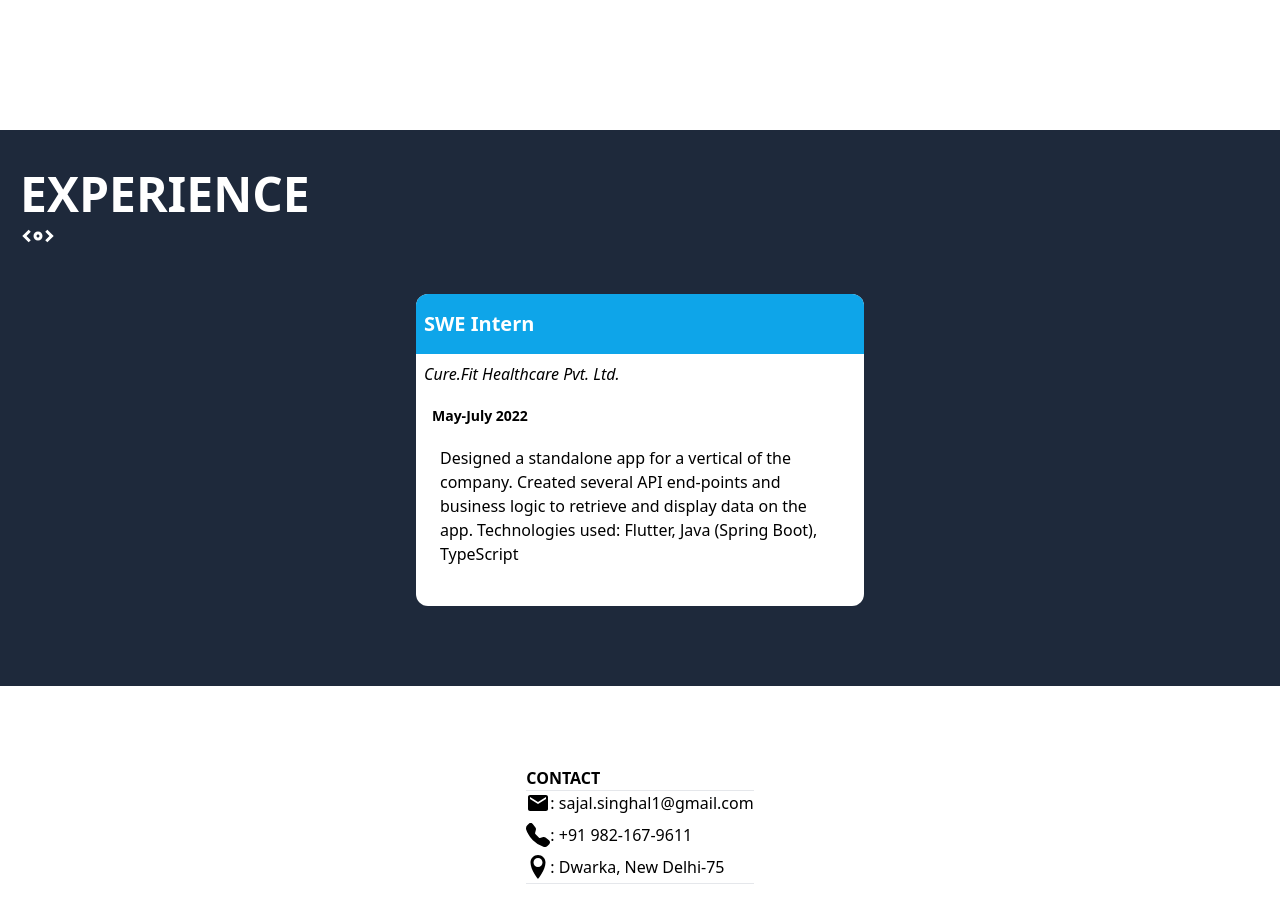
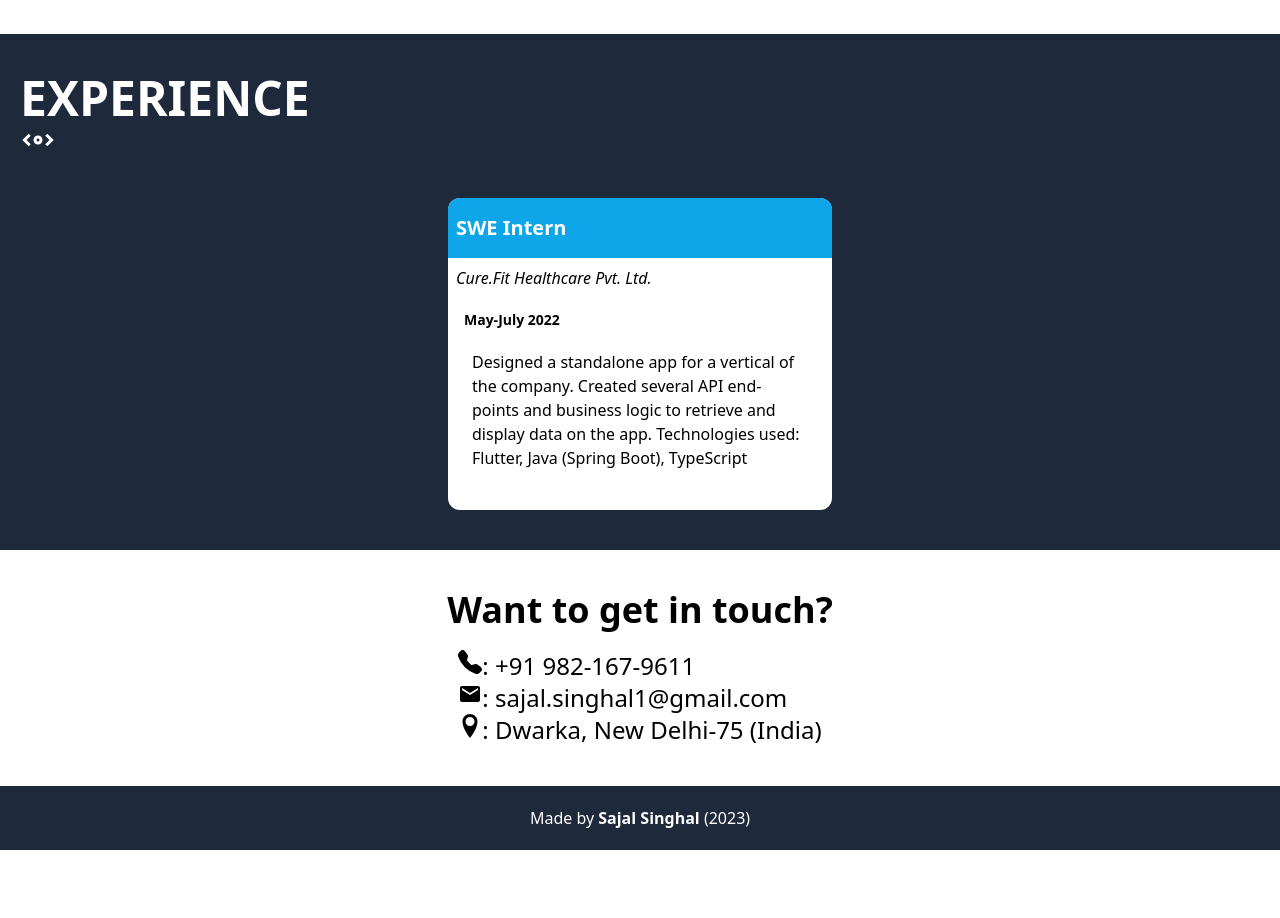
Before and after one commit to SSReal/portfolio-vnext, a Next.js app: page / in a window 1280 px wide. Shown: the part 1380-2298 px from the top of the page. After the commit the page ends 2230 px from the top, so only its background shows below. Built offline with nearby package versions, Linux system fonts and the light colour scheme.

Commit message:
final design

```diff
--- a/components/ExperienceDisplay.tsx
+++ b/components/ExperienceDisplay.tsx
@@ -4,7 +4,7 @@ function ExpDisplay({ exp }: {
     exp: Experience
 }) {
     return (
-        <div className="flex flex-col bg-white overflow-hidden rounded-xl justify-start max-w-md sm:mx-5 my-10 flex-grow-0 flex-shrink-0 hover:scale-105 transition-transform">
+        <div className="flex flex-col bg-white overflow-hidden rounded-xl justify-start max-w-sm sm:mx-5 my-10 flex-grow-0 flex-shrink-0 hover:scale-105 transition-transform">
             <h1 className=" text-white py-4 px-2 mb-2 text-xl font-bold bg-sky-500"> {exp.title}</h1>
             <h2 className="px-2 mb-2 text-md italic"> {exp.company}</h2>
             <h2 className="px-4 font-bold text-sm py-3">{exp.dateRange}</h2>
--- a/pages/index.tsx
+++ b/pages/index.tsx
@@ -19,9 +19,9 @@ import { AiOutlineMenu } from "react-icons/ai"
 import { FaArrowUp } from "react-icons/fa"
 import Experience from "../components/experience";
 import ExpDisplay from "../components/ExperienceDisplay";
-import {CgScrollH} from "react-icons/cg";
-import {BsFillTelephoneFill} from "react-icons/bs";
-import {ImLocation} from "react-icons/im";
+import { CgScrollH } from "react-icons/cg";
+import { BsFillTelephoneFill } from "react-icons/bs";
+import { ImLocation } from "react-icons/im";
 
 function Home({ projects, experience }: { projects: Project[], experience: Experience[] }) {
 
@@ -42,6 +42,7 @@ function Home({ projects, experience }: { projects: Project[], experience: Exper
                 <meta property="description" content="Portfolio of Sajal Singhal" />
                 <title>Sajal Singhal | Developer</title>
             </Head>
+
             <main>
                 <button className={`sticky top-0 md:hidden bg-slate-900 text-white p-3 ${!menu && "rounded-br-lg"} z-20`} onClick={() => setMenu(!menu)}><AiOutlineMenu /></button>
                 {
@@ -61,7 +62,7 @@ function Home({ projects, experience }: { projects: Project[], experience: Exper
                             <h1 className="text-5xl pb-2 text-sky-700 font-bold drop-shadow-sm">Sajal Singhal</h1>
                             <h2 className=" text-xl pb-2">Developer, Designer, CS Enthusiast</h2>
 
-                            <div className="flex max-w-xl justify-evenly text-2xl px-10 py-5 mx-auto">
+                            <div className="flex max-w-xl justify-evenly text-5xl px-10 py-5 mx-auto">
                                 <Link target="_blank" href="https://github.com/SSReal">
                                     <AiFillGithub />
                                 </Link>
@@ -90,7 +91,7 @@ function Home({ projects, experience }: { projects: Project[], experience: Exper
 
                 {/* Skills Section */}
                 <div id="skills" />
-                <section className="w-full my-10 bg-slate-800 overflow:hidden text-sky-300 text-7xl flex justify-center mx-auto py-10 px-20 flex-wrap">
+                <section className=" w-full my-10 bg-slate-800 overflow:hidden text-sky-300 text-7xl flex justify-center mx-auto py-10 px-20 flex-wrap">
                     <div className="text-center">
                         <DiReact />
                         <p className="text-sm text-white font-semibold" >React</p>
@@ -123,7 +124,7 @@ function Home({ projects, experience }: { projects: Project[], experience: Exper
 
                 {/* Projects Section */}
                 <div id="projects" />
-                <section className=" my-20 md:max-w-full mx-auto px-5 pb-10">
+                <section className=" md:max-w-full mx-auto px-5 pb-10">
                     <h1 className="text-5xl font-bold pt-10">PROJECTS</h1>
                     <p className="text-4xl"><CgScrollH /></p>
                     <div className="hide-scrollbar flex overflow-x-scroll items-stretch">
@@ -135,37 +136,36 @@ function Home({ projects, experience }: { projects: Project[], experience: Exper
 
                 {/* Experience Section */}
                 <div id="experience" />
-                <section className="bg-slate-800 my-20 md:max-w-full mx-auto px-5 pb-10">
+                <section className="bg-slate-800 md:max-w-full mx-auto px-5">
                     <h1 className="text-5xl text-white pt-10 font-bold self-start">EXPERIENCE</h1>
                     <p className="text-white text-4xl"><CgScrollH /></p>
                     <div className="flex justify-center gap:5">
-                    {
-                        experience.map((exp, idx) => <ExpDisplay key={idx} exp={exp} />)
-                    }
+                        {
+                            experience.map((exp, idx) => <ExpDisplay key={idx} exp={exp} />)
+                        }
                     </div>
                 </section>
 
                 {/* Contact Section */}
-                <div id="contact" />
-                <section className="w-max mx-auto pb-10">
-                    <b>CONTACT</b>
-                    <hr/>
-                    <div className="flex pb-1">
-                        <MdEmail className="text-2xl"/>
-                        <p>: sajal.singhal1@gmail.com</p>
+                <div id = "contact" />
+                <section className="text-2xl flex flex-col items-center py-10">
+                    <h1 className="text-4xl font-bold mb-5">Want to get in touch?</h1>
+                    <div>
+                        <div className="flex">
+                            <BsFillTelephoneFill className="text-2xl" />: +91 982-167-9611
+                        </div>
+                        <div className="flex">
+                            <MdEmail className="text-2xl" />: sajal.singhal1@gmail.com
+                        </div>
+                        <div className="flex">
+                            <ImLocation className="text-2xl" />: Dwarka, New Delhi-75 (India)
+                        </div>
                     </div>
-                    <div className="flex py-1">
-                        <BsFillTelephoneFill className="text-2xl"/>
-                        <p>: +91 982-167-9611</p>
-                    </div>
-                    <div className="flex py-1">
-                        <ImLocation className="text-2xl"/>
-                        <p>: Dwarka, New Delhi-75</p>
-                    </div>
-                    <hr/>
                 </section>
             </main>
-
+            <footer className="mx-auto text-white py-5 bg-slate-800 w-screen flex justify-center">
+                <p>Made by <b>Sajal Singhal</b> (2023)</p>
+            </footer>
         </div>
     )
 }
--- a/styles/globals.css
+++ b/styles/globals.css
@@ -4,6 +4,7 @@
 
 html {
     overflow-x: hidden;
+    scroll-behavior: smooth;
 }
 
 .hide-scrollbar::-webkit-scrollbar {
```
